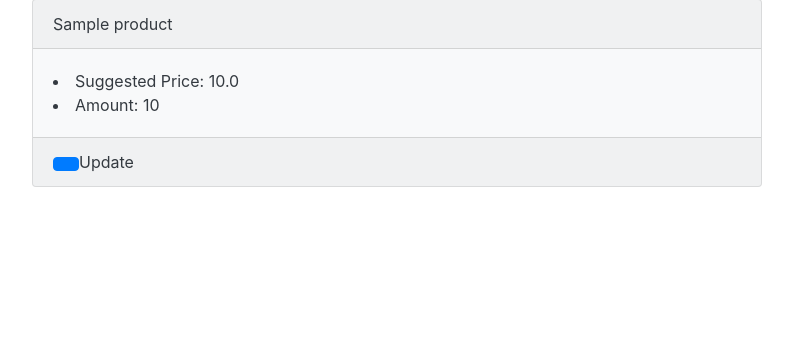
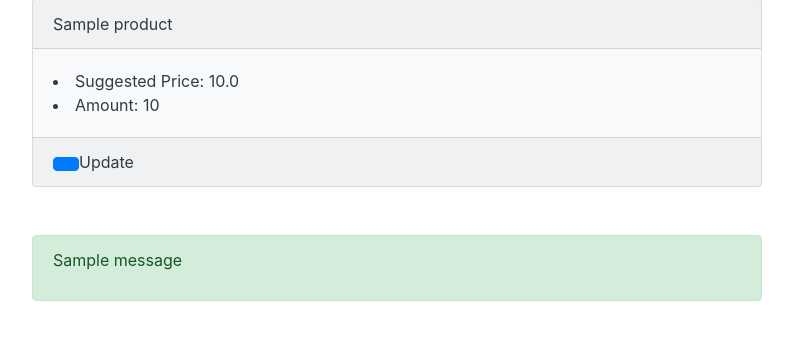
Before and after one commit to victor-s-santos/StarWarsCommerce, a Django app: page /commerce/order_list/1/ in a window 1280 px wide. Shown: the part 184-524 px from the top of the page, without its empty margins (243-1036 px from the left). Run offline with Django 3.2, Linux system fonts and the light colour scheme; a user stored in the database is signed in; tables that the repository leaves empty hold one stand-in row (values such as "Sample post"); one stand-in notice (Sample message) is shown.

Commit message:
add messages to base.html

```diff
--- a/commerce/views.py
+++ b/commerce/views.py
@@ -69,6 +69,7 @@
             order = form.save(commit=False)
             order.user = request.user
             order.save()
+            messages.success(request, 'You have successfully registered order from the product!')
             return redirect('product_order')
         else:
             return render(request, 'commerce/product_order.html', {'form': form})
--- a/core/templates/base.html
+++ b/core/templates/base.html
@@ -35,6 +35,27 @@
         <div class="col-md-8">
           {% block content %}
           {% endblock %}
+          <!--messages-->
+          {% if messages %}
+          {% for msg in messages %}
+          {% if msg.level == DEFAULT_MESSAGE_LEVELS.ERROR %}
+          <div class="alert alert-danger" role="alert">
+              <div>
+                  <p>{{ msg }}</p>
+              </div>
+          </div>
+          {% endif %}
+          {% if msg.level == DEFAULT_MESSAGE_LEVELS.SUCCESS %}
+          <div class="alert alert-success" role="alert">
+              <div>
+                  <p>{{ msg }}</p>
+              </div>
+          </div>
+          {% endif %}
+          {% endfor %}
+          </div>
+          {% endif %}
+          <!--end messages-->
         </div>
       </div>
     </div>
```
